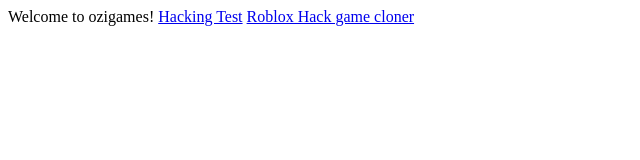
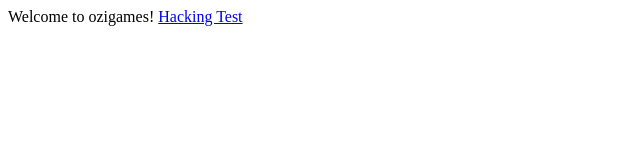
Before and after one commit to ozifawaz/ozigames, a plain HTML site: page index.html in a window 1280 px wide. Shown: the whole page, without its empty margins (0-640 px from the left). Drawn offline with Linux system fonts and the light colour scheme.

Commit message:
Update index.html

```diff
--- a/index.html
+++ b/index.html
@@ -2,6 +2,5 @@
 	<head>
 		<a>Welcome to ozigames!</a>
 		<a href="hack1.html">Hacking Test</a>
-		<a href="Robloxhackgamecloner.html">Roblox Hack game cloner</a>
 	</head>
 </body>
```
